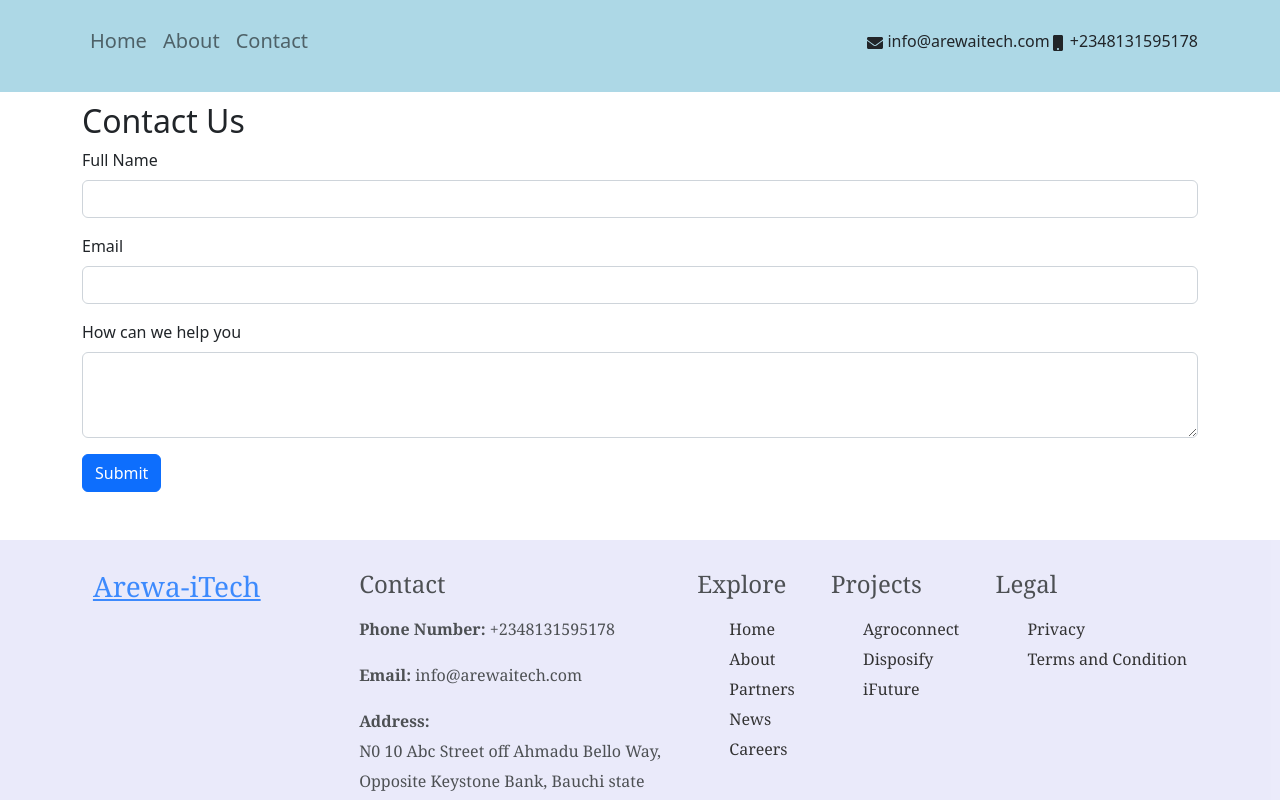
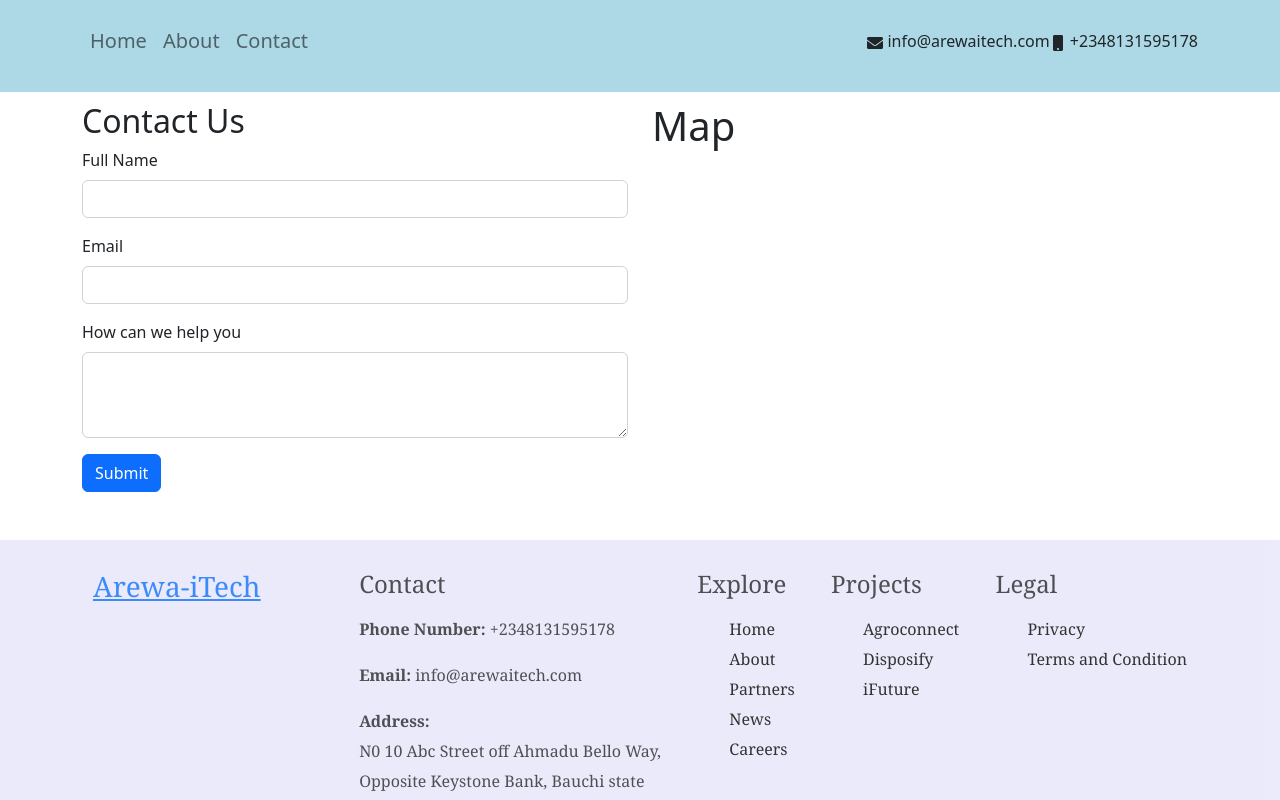
Before and after one commit to victoryohanna/arewa-itech, a React (Create React App) app: page /contact in a window 1280 px wide. Shown: the top 800 px of the page. Built offline with nearby package versions, Linux system fonts and the light colour scheme.

Commit message:
creates contact map  element

```diff
--- /dev/null
+++ b/src/components/contact/map.jsx
@@ -0,0 +1,11 @@
+
+
+const Geolocator = ()=>{
+    return(
+        <div>
+            <h1>Map</h1>
+        </div>
+    )
+}
+
+export default Geolocator;
--- a/src/pages/Contact.jsx
+++ b/src/pages/Contact.jsx
@@ -1,10 +1,20 @@
 
 import ContactForm from "../components/contact/contactForm";
+import Geolocator from "../components/contact/map";
 
 const Contact = ()=>{
     return(
         <div className="container">
-            <ContactForm/>
+            <div className="row">
+                <div className="col-md-6">
+                   <ContactForm/>
+                </div>
+                <div className="col-md-6">
+                   <Geolocator/>
+                </div>
+            </div>
+
+
         </div>
     )
 }
```
